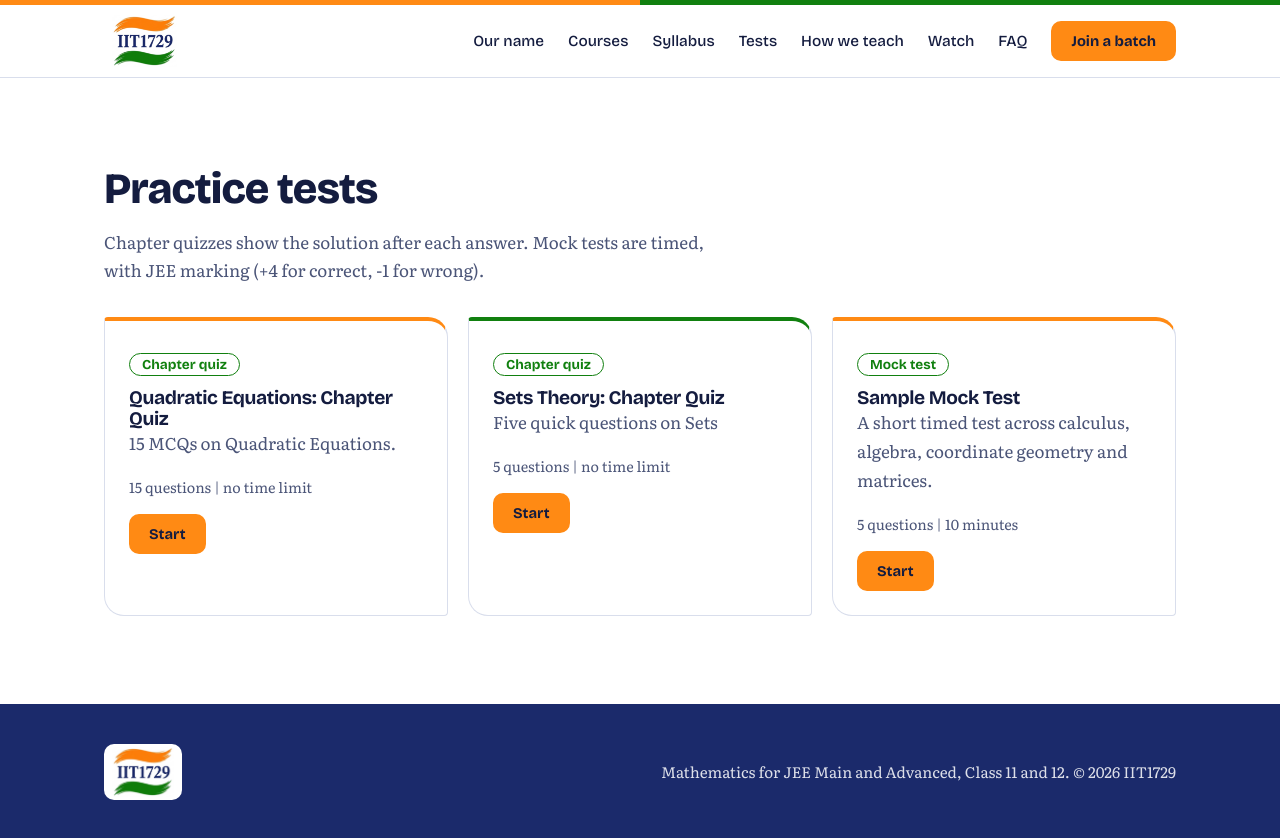
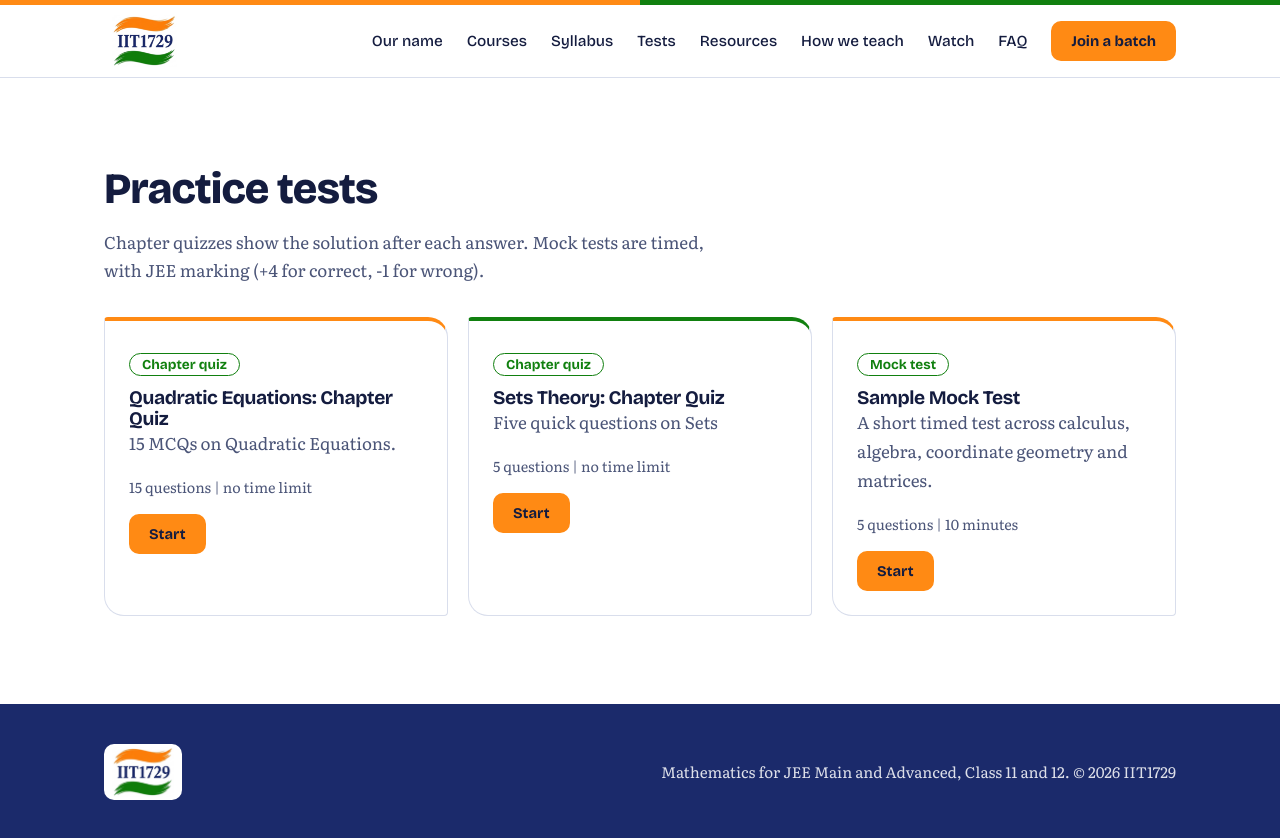
Before and after one commit to iit1729/mathematics, a plain HTML site: page tests.html in a window 1280 px wide. Drawn offline with nearby package versions, Linux system fonts and the light colour scheme.

Commit message:
Update navigation links in tests.html

```diff
--- a/tests.html
+++ b/tests.html
@@ -28,7 +28,7 @@
 <header class="top"><div class="wrap bar">
   <a class="brand" href="index.html" aria-label="IIT1729 home"><img src="logo.png" alt="IIT1729"></a>
   <button class="menu-btn" id="menuBtn" aria-expanded="false" aria-controls="nav">Menu</button>
-  <nav id="nav" aria-label="Main"><a href="index.html#story">Our name</a><a href="index.html#courses">Courses</a><a href="index.html#syllabus">Syllabus</a><a href="tests.html">Tests</a><a href="index.html#method">How we teach</a><a href="index.html#watch">Watch</a><a href="index.html#faq">FAQ</a><a class="btn sm" href="index.html#contact">Join a batch</a></nav>
+  <nav id="nav" aria-label="Main"><a href="index.html#story">Our name</a><a href="index.html#courses">Courses</a><a href="index.html#syllabus">Syllabus</a><a href="tests.html">Tests</a><a href="resources.html" aria-current="page">Resources</a><a href="index.html#method">How we teach</a><a href="index.html#watch">Watch</a><a href="index.html#faq">FAQ</a><a class="btn sm" href="index.html#contact">Join a batch</a></nav>
 </div></header>
 
 <main><section><div class="wrap">
```
